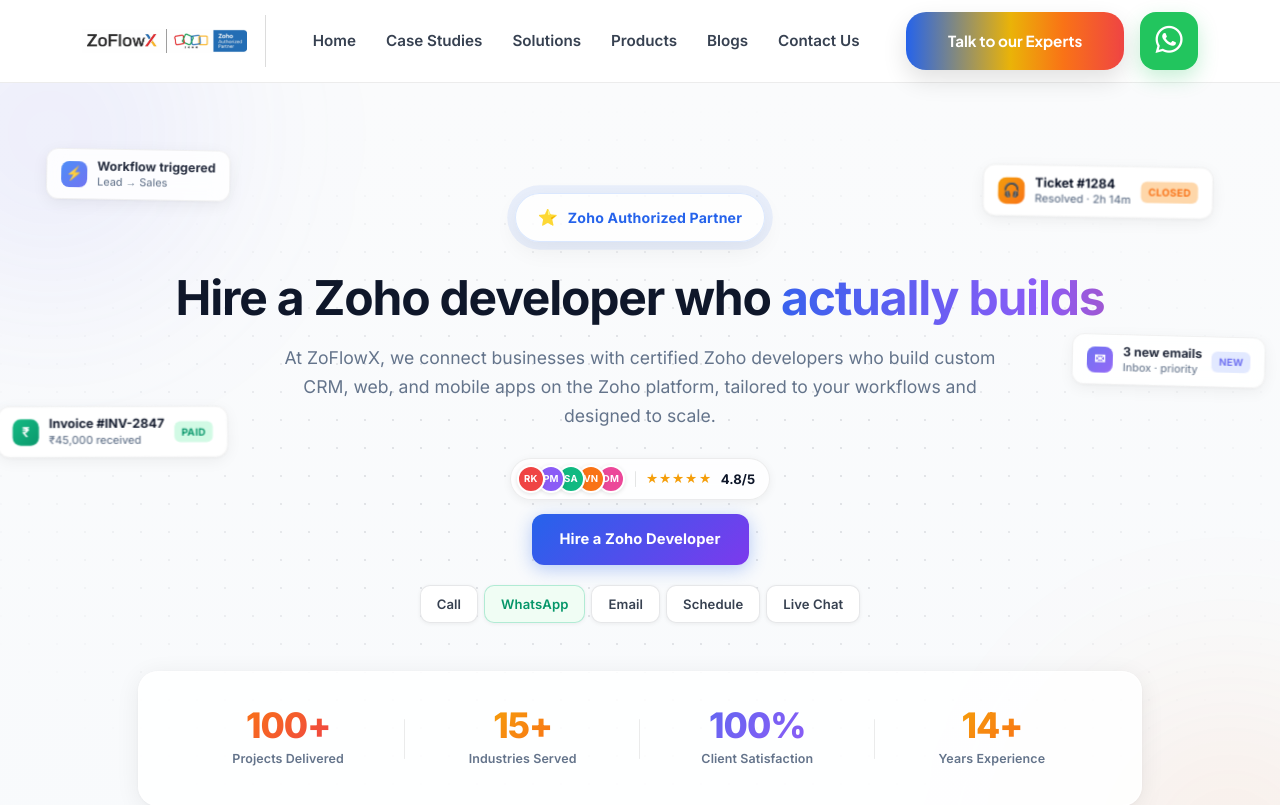
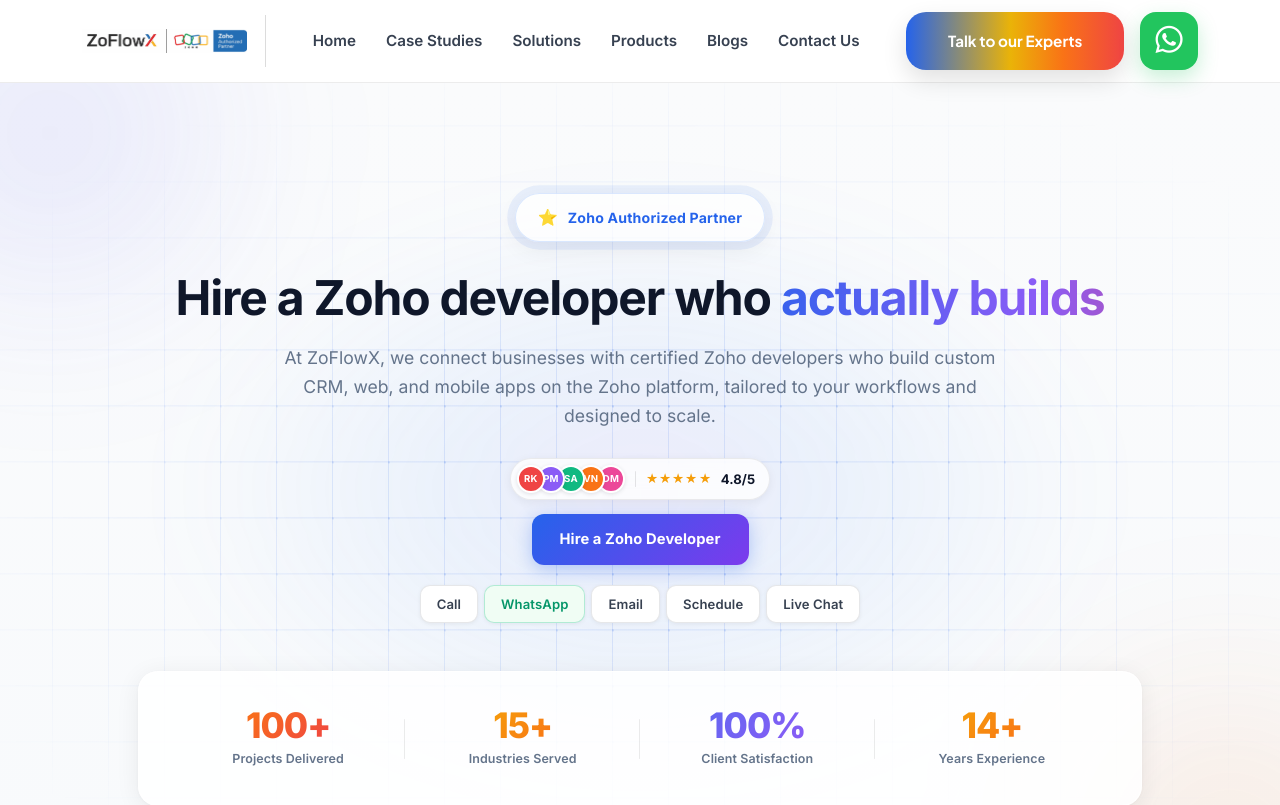
Before and after one commit to Rahsin-07/zoho-hire-a-developer, a Next.js app: page /hire-zoho-developer in a window 1280 px wide. Shown: the top 805 px of the page. Built offline with nearby package versions, Linux system fonts and the light colour scheme.

Commit message:
Remove node_modules and update gitignore

```diff
--- a/components/Hero.jsx
+++ b/components/Hero.jsx
@@ -23,74 +23,6 @@
     0% { transform: scale(0.6); opacity: 0; }
     70% { transform: scale(1.15); }
     100% { transform: scale(1); opacity: 1; }
-  }
-
-  /* ─── New floating styles — smooth orbital drift with rotation & scale ─── */
-  @keyframes cardFloatA {
-    0% {
-      transform: translate(0, 0) rotate(0deg) scale(0.9);
-      opacity: 0;
-    }
-    20% {
-      opacity: 0.95;
-      transform: translate(12px, -8px) rotate(1.5deg) scale(1);
-    }
-    50% {
-      transform: translate(20px, -22px) rotate(-1deg) scale(1.02);
-      opacity: 1;
-    }
-    80% {
-      opacity: 0.9;
-      transform: translate(8px, -32px) rotate(1deg) scale(1);
-    }
-    100% {
-      transform: translate(-5px, -45px) rotate(0deg) scale(0.92);
-      opacity: 0;
-    }
-  }
-  @keyframes cardFloatB {
-    0% {
-      transform: translate(0, 0) rotate(0deg) scale(0.9);
-      opacity: 0;
-    }
-    20% {
-      opacity: 0.95;
-      transform: translate(-10px, 10px) rotate(-1.5deg) scale(1);
-    }
-    50% {
-      transform: translate(-18px, 18px) rotate(1deg) scale(1.02);
-      opacity: 1;
-    }
-    80% {
-      opacity: 0.9;
-      transform: translate(-6px, 28px) rotate(-1deg) scale(1);
-    }
-    100% {
-      transform: translate(8px, 40px) rotate(0deg) scale(0.92);
-      opacity: 0;
-    }
-  }
-  @keyframes cardFloatC {
-    0% {
-      transform: translate(0, 0) rotate(0deg) scale(0.9);
-      opacity: 0;
-    }
-    20% {
-      opacity: 0.95;
-      transform: translate(-12px, -8px) rotate(2deg) scale(1);
-    }
-    50% {
-      transform: translate(14px, -18px) rotate(-1.5deg) scale(1.03);
-      opacity: 1;
-    }
-    80% {
-      opacity: 0.9;
-      transform: translate(-8px, -28px) rotate(1.5deg) scale(1);
-    }
-    100% {
-      transform: translate(6px, -40px) rotate(0deg) scale(0.92);
-      opacity: 0;
-    }
   }
 
   .hero-rise-1 { animation: heroRise 0.7s cubic-bezier(0.22,1,0.36,1) both; animation-delay: 0.05s; }
@@ -199,64 +131,74 @@
     text-align: center;
   }
 
-  /* ─── Floating activity cards ─── */
-  .activity-card {
-    position: absolute;
-    display: inline-flex;
-    align-items: center;
-    gap: 10px;
-    background: rgba(255,255,255,0.92);
-    backdrop-filter: blur(10px);
-    -webkit-backdrop-filter: blur(10px);
-    border: 1px solid rgba(0,0,0,0.06);
-    border-radius: 12px;
-    padding: 10px 14px;
-    box-shadow: 0 4px 16px rgba(0,0,0,0.06), 0 1px 3px rgba(0,0,0,0.04);
-    font-family: Inter, sans-serif;
-    font-size: 0.78rem;
-    font-weight: 600;
-    color: #334155;
-    white-space: nowrap;
-    pointer-events: none;
-    will-change: transform, opacity;
-    opacity: 0;
-    z-index: 2;
-  }
-  .activity-icon {
-    width: 26px;
-    height: 26px;
-    border-radius: 8px;
-    display: flex;
-    align-items: center;
-    justify-content: center;
-    flex-shrink: 0;
-    font-size: 0.85rem;
-  }
-  .activity-text { display: flex; flex-direction: column; gap: 1px; }
-  .activity-title { font-size: 0.78rem; font-weight: 700; color: #0f172a; line-height: 1.2; }
-  .activity-sub { font-size: 0.68rem; font-weight: 500; color: #64748b; line-height: 1.2; }
-  .activity-badge {
-    padding: 2px 7px;
-    border-radius: 6px;
-    font-size: 0.62rem;
-    font-weight: 700;
-    letter-spacing: 0.3px;
-    text-transform: uppercase;
-  }
-
-  /* Premium background layers */
-  .premium-grid {
+  /* ─── Static glowing grid ─── */
+  .glow-grid {
     position: absolute;
     inset: 0;
     background-image:
-      radial-gradient(circle at 1px 1px, rgba(15,23,42,0.10) 1px, transparent 0);
-    background-size: 28px 28px;
-    mask-image:
-      radial-gradient(ellipse 70% 60% at 50% 50%, black 30%, transparent 80%);
-    -webkit-mask-image:
-      radial-gradient(ellipse 70% 60% at 50% 50%, black 30%, transparent 80%);
+      linear-gradient(to right, rgba(37,99,235,0.12) 1px, transparent 1px),
+      linear-gradient(to bottom, rgba(37,99,235,0.12) 1px, transparent 1px);
+    background-size: 56px 56px;
+    background-position: center center;
+    mask-image: radial-gradient(
+      ellipse 75% 65% at 50% 50%,
+      black 0%,
+      black 30%,
+      transparent 85%
+    );
+    -webkit-mask-image: radial-gradient(
+      ellipse 75% 65% at 50% 50%,
+      black 0%,
+      black 30%,
+      transparent 85%
+    );
     pointer-events: none;
+    z-index: 1;
   }
+
+  /* Soft central glow that makes the grid feel luminous */
+  .glow-spotlight {
+    position: absolute;
+    top: 50%;
+    left: 50%;
+    transform: translate(-50%, -50%);
+    width: 80%;
+    height: 80%;
+    background: radial-gradient(
+      ellipse at center,
+      rgba(139,92,246,0.10) 0%,
+      rgba(59,130,246,0.08) 25%,
+      transparent 65%
+    );
+    filter: blur(40px);
+    pointer-events: none;
+    z-index: 1;
+  }
+
+  /* Subtle accent dots at grid intersections — gives extra depth */
+  .glow-grid-dots {
+    position: absolute;
+    inset: 0;
+    background-image:
+      radial-gradient(circle at 1px 1px, rgba(37,99,235,0.18) 1.5px, transparent 0);
+    background-size: 56px 56px;
+    background-position: center center;
+    mask-image: radial-gradient(
+      ellipse 60% 50% at 50% 50%,
+      black 0%,
+      black 20%,
+      transparent 75%
+    );
+    -webkit-mask-image: radial-gradient(
+      ellipse 60% 50% at 50% 50%,
+      black 0%,
+      black 20%,
+      transparent 75%
+    );
+    pointer-events: none;
+    z-index: 1;
+  }
+
   .premium-corner {
     position: absolute;
     width: 500px;
@@ -264,59 +206,34 @@
     border-radius: 50%;
     filter: blur(80px);
     pointer-events: none;
-    opacity: 0.5;
+    opacity: 0.55;
+    z-index: 0;
   }
   .premium-corner-tl {
     top: -200px;
     left: -200px;
-    background: radial-gradient(circle, rgba(99,102,241,0.25) 0%, transparent 70%);
+    background: radial-gradient(circle, rgba(99,102,241,0.28) 0%, transparent 70%);
   }
   .premium-corner-br {
     bottom: -200px;
     right: -200px;
-    background: radial-gradient(circle, rgba(249,115,22,0.22) 0%, transparent 70%);
+    background: radial-gradient(circle, rgba(249,115,22,0.24) 0%, transparent 70%);
   }
 
-  @media (max-width: 1024px) {
-    .activity-card.hide-tablet { display: none; }
-  }
   @media (max-width: 768px) {
-    .activity-card { transform: scale(0.8); }
+    .glow-grid,
+    .glow-grid-dots {
+      background-size: 40px 40px;
+    }
   }
   @media (max-width: 600px) {
     .stats-card { padding: 20px 16px; gap: 8px; }
     .stat-item { min-width: 80px; padding: 6px 8px; }
     .stat-item:not(:last-child)::after { height: 30px; }
-    /* Mobile: keep activity cards visible but smaller and compact */
-    .activity-card {
-      padding: 6px 9px;
-      gap: 6px;
-      font-size: 0.62rem;
-      border-radius: 9px;
-      max-width: 42vw;
-      overflow: hidden;
+    .glow-grid,
+    .glow-grid-dots {
+      background-size: 32px 32px;
     }
-    .activity-card .activity-icon {
-      width: 20px;
-      height: 20px;
-      font-size: 0.65rem;
-      border-radius: 6px;
-    }
-    .activity-card .activity-title { font-size: 0.62rem; }
-    .activity-card .activity-sub { font-size: 0.54rem; }
-    .activity-card .activity-badge {
-      padding: 1px 4px;
-      font-size: 0.5rem;
-    }
-    /* Hide cards marked as hide-tablet on mobile too to avoid clutter */
-    .activity-card.hide-tablet { display: none; }
-  }
-  @media (max-width: 380px) {
-    .activity-card {
-      max-width: 38vw;
-      padding: 5px 7px;
-    }
-    .activity-card .activity-sub { display: none; }
   }
 `
 
@@ -348,84 +265,6 @@
   'linear-gradient(135deg, #f59e0b 0%, #f97316 100%)',
   'linear-gradient(135deg, #6366f1 0%, #8b5cf6 100%)',
   'linear-gradient(135deg, #f59e0b 0%, #f97316 100%)',
-]
-
-/* ──────────────────────────────────────────────────────────────
-   Activity cards — placed at scattered positions on left & right
-   sides of the hero, each floats gently in place with its own
-   timing so they appear/disappear randomly.
-   ────────────────────────────────────────────────────────────── */
-const activityCards = [
-  // ── LEFT SIDE ──
-  {
-    icon: '⚡', iconBg: 'linear-gradient(135deg, #3b82f6, #6366f1)',
-    title: 'Workflow triggered', sub: 'Lead → Sales',
-    badge: null,
-    top: '12%', left: '3%',
-    anim: 'cardFloatA', duration: 9, delay: 0,
-  },
-  {
-    icon: '₹', iconBg: 'linear-gradient(135deg, #10b981, #059669)',
-    title: 'Invoice #INV-2847', sub: '₹45,000 received',
-    badge: { text: 'Paid', color: '#059669', bg: '#d1fae5' },
-    top: '38%', left: '1%',
-    anim: 'cardFloatB', duration: 11, delay: 3,
-  },
-  {
-    icon: '📊', iconBg: 'linear-gradient(135deg, #8b5cf6, #a855f7)',
-    title: 'Q4 Sales Report', sub: '+24% MoM growth',
-    badge: null,
-    top: '68%', left: '4%',
-    anim: 'cardFloatC', duration: 10, delay: 6,
-    hideTablet: true,
-  },
-  {
-    icon: '📝', iconBg: 'linear-gradient(135deg, #14b8a6, #06b6d4)',
-    title: 'New form entry', sub: 'Onboarding · #47',
-    badge: null,
-    top: '85%', left: '7%',
-    anim: 'cardFloatA', duration: 12, delay: 8,
-    hideTablet: true,
-  },
-
-  // ── RIGHT SIDE ──
-  {
-    icon: '🎧', iconBg: 'linear-gradient(135deg, #f59e0b, #f97316)',
-    title: 'Ticket #1284', sub: 'Resolved · 2h 14m',
-    badge: { text: 'Closed', color: '#f97316', bg: '#fed7aa' },
-    top: '8%', right: '4%',
-    anim: 'cardFloatB', duration: 10, delay: 2,
-  },
-  {
-    icon: '✉', iconBg: 'linear-gradient(135deg, #6366f1, #8b5cf6)',
-    title: '3 new emails', sub: 'Inbox · priority',
-    badge: { text: 'New', color: '#6366f1', bg: '#e0e7ff' },
-    top: '32%', right: '2%',
-    anim: 'cardFloatA', duration: 11, delay: 5,
-  },
-  {
-    icon: '📣', iconBg: 'linear-gradient(135deg, #ec4899, #db2777)',
-    title: 'Campaign sent', sub: '12.8K · 38% open',
-    badge: null,
-    top: '60%', right: '5%',
-    anim: 'cardFloatC', duration: 12, delay: 1,
-    hideTablet: true,
-  },
-  {
-    icon: '📅', iconBg: 'linear-gradient(135deg, #06b6d4, #0ea5e9)',
-    title: 'Meeting booked', sub: 'Today · 3:00 PM',
-    badge: { text: 'Today', color: '#0ea5e9', bg: '#dbeafe' },
-    top: '82%', right: '3%',
-    anim: 'cardFloatB', duration: 10, delay: 7,
-  },
-  {
-    icon: '🛒', iconBg: 'linear-gradient(135deg, #f97316, #ef4444)',
-    title: 'Order #5421', sub: '₹2,400 · Processing',
-    badge: null,
-    top: '46%', right: '6%',
-    anim: 'cardFloatA', duration: 11, delay: 9,
-    hideTablet: true,
-  },
 ]
 
 export default function Hero() {
@@ -489,42 +328,14 @@
       <div className="premium-corner premium-corner-tl" />
       <div className="premium-corner premium-corner-br" />
 
-      {/* Dot grid */}
-      <div className="premium-grid" />
+      {/* Soft central glow under the grid */}
+      <div className="glow-spotlight" />
 
-      {/* ─── Floating activity cards — scattered, no shared starting point ─── */}
-      {activityCards.map((card, i) => {
-        const positionStyle = card.left
-          ? { top: card.top, left: card.left }
-          : { top: card.top, right: card.right }
+      {/* Static glowing grid lines */}
+      <div className="glow-grid" />
 
-        return (
-          <div
-            key={i}
-            className={`activity-card${card.hideTablet ? ' hide-tablet' : ''}`}
-            style={{
-              ...positionStyle,
-              animation: `${card.anim} ${card.duration}s ease-in-out ${card.delay}s infinite`,
-            }}
-          >
-            <div className="activity-icon" style={{ background: card.iconBg, color: '#fff' }}>
-              {card.icon}
-            </div>
-            <div className="activity-text">
-              <span className="activity-title">{card.title}</span>
-              <span className="activity-sub">{card.sub}</span>
-            </div>
-            {card.badge && (
-              <span
-                className="activity-badge"
-                style={{ color: card.badge.color, background: card.badge.bg }}
-              >
-                {card.badge.text}
-              </span>
-            )}
-          </div>
-        )
-      })}
+      {/* Subtle accent dots at intersections */}
+      <div className="glow-grid-dots" />
 
       <div className="container position-relative text-center" style={{ zIndex: 3 }}>
         {/* Badge */}
```
